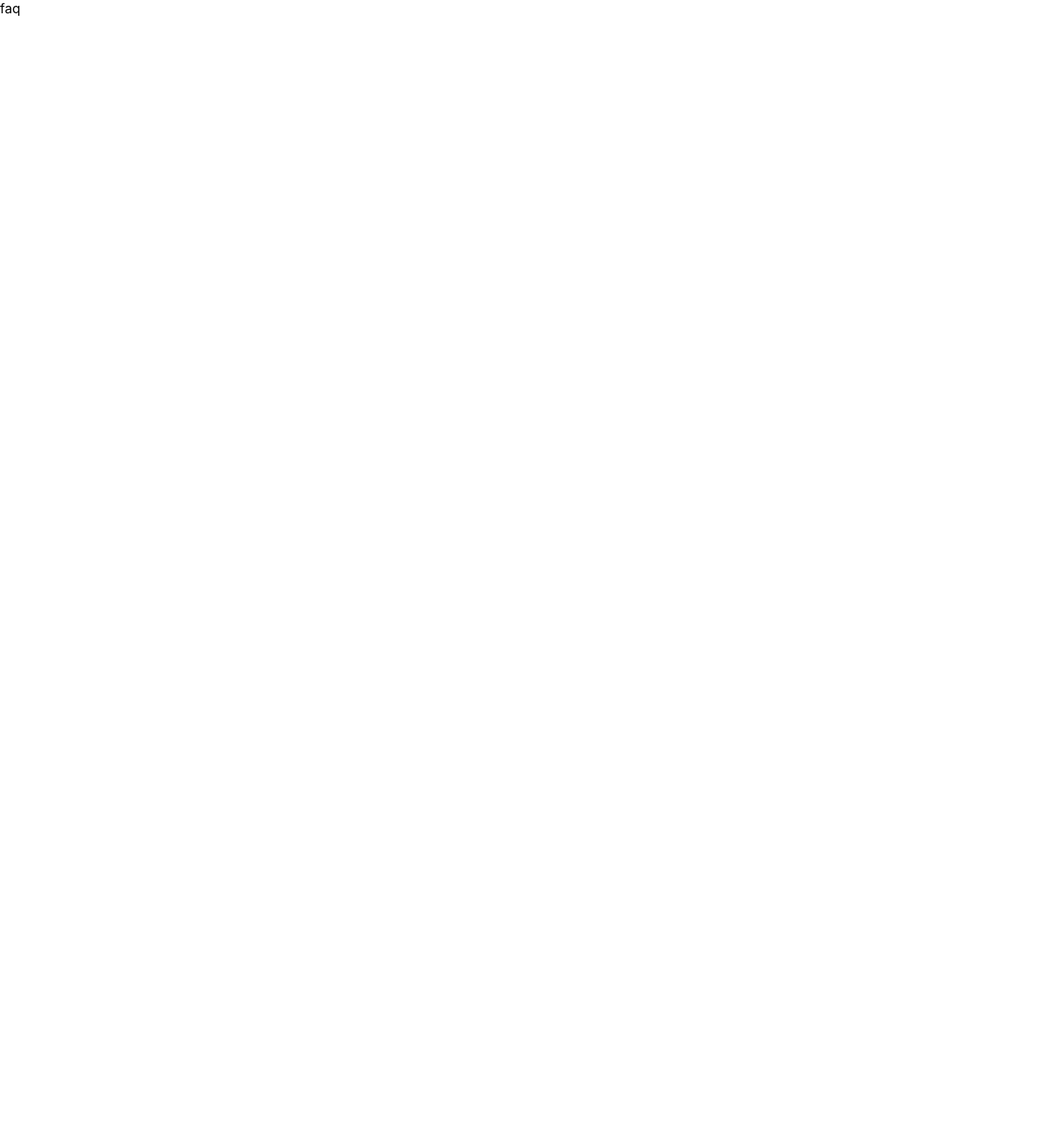
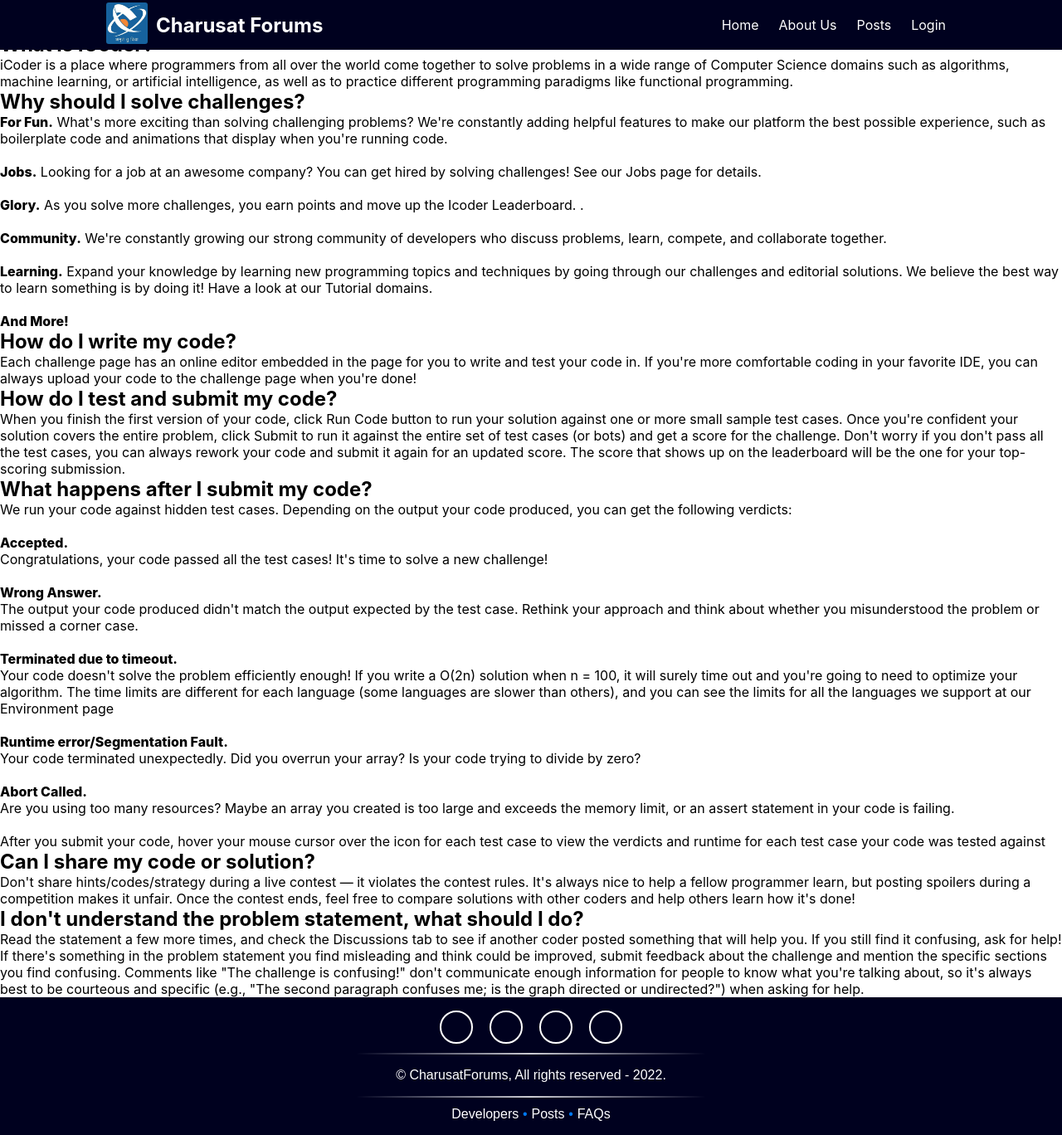
Before and after one commit to BlazerHeat/CharusatForum, a Next.js app: page /faq in a window 1280 px wide. Shown: the whole page at 83% size. Before the commit the page ends 800 px from the top, so only its background shows below. Built offline with nearby package versions, Linux system fonts and the light colour scheme; no server answers.

Commit message:
added faw and change footer

```diff
--- a/components/Footer.tsx
+++ b/components/Footer.tsx
@@ -40,8 +40,8 @@ function Footer() {
                         <a className={styles["quick-link"]}>Developers</a>
                     </Link>
                     <span className={styles["bullet"]}>&bull;</span>
-                    <Link href="/carriers">
-                        <a className={styles["quick-link"]}>Carriers</a>
+                    <Link href="/posts">
+                        <a className={styles["quick-link"]}>Posts</a>
                     </Link>
                     <span className={styles["bullet"]}>&bull;</span>
                     <Link href="/faq">
--- a/pages/faq.tsx
+++ b/pages/faq.tsx
@@ -1,8 +1,177 @@
+import Footer from "../components/Footer";
+import Navbar from "../components/Navbar";
 
 const Faq = () => {
-  return (
-    <div>faq</div>
-  )
-}
+    return (
+        <>
+            <Navbar />
+            <main>
+                <div className="heading">
+                    <h1>Frequently Asked Questions</h1>
+                </div>
 
-export default Faq
+                <div className="cards">
+                    <div className="card">
+                        <h2>What is iCoder?</h2>
+                        <p>
+                            iCoder is a place where programmers from all over
+                            the world come together to solve problems in a wide
+                            range of Computer Science domains such as
+                            algorithms, machine learning, or artificial
+                            intelligence, as well as to practice different
+                            programming paradigms like functional programming.
+                        </p>
+                    </div>
+                    <div className="card">
+                        <h2>Why should I solve challenges?</h2>
+                        <p>
+                            <em>For Fun.</em> What's more exciting than solving
+                            challenging problems? We're constantly adding
+                            helpful features to make our platform the best
+                            possible experience, such as boilerplate code and
+                            animations that display when you're running code.
+                            <br />
+                            <br />
+                            <em>Jobs.</em> Looking for a job at an awesome
+                            company? You can get hired by solving challenges!
+                            See our Jobs page for details.
+                            <br />
+                            <br />
+                            <em>Glory.</em> As you solve more challenges, you
+                            earn points and move up the Icoder Leaderboard. .
+                            <br />
+                            <br />
+                            <em>Community.</em> We're constantly growing our
+                            strong community of developers who discuss problems,
+                            learn, compete, and collaborate together.
+                            <br />
+                            <br />
+                            <em>Learning.</em> Expand your knowledge by learning
+                            new programming topics and techniques by going
+                            through our challenges and editorial solutions. We
+                            believe the best way to learn something is by doing
+                            it! Have a look at our Tutorial domains.
+                            <br />
+                            <br />
+                            <em>And More!</em>
+                        </p>
+                    </div>
+                    <div className="card">
+                        <h2>How do I write my code?</h2>
+                        <p>
+                            Each challenge page has an online editor embedded in
+                            the page for you to write and test your code in. If
+                            you're more comfortable coding in your favorite IDE,
+                            you can always upload your code to the challenge
+                            page when you're done!
+                        </p>
+                    </div>
+                    <div className="card">
+                        <h2>How do I test and submit my code?</h2>
+                        <p>
+                            When you finish the first version of your code,
+                            click Run Code button to run your solution against
+                            one or more small sample test cases. Once you're
+                            confident your solution covers the entire problem,
+                            click Submit to run it against the entire set of
+                            test cases (or bots) and get a score for the
+                            challenge. Don't worry if you don't pass all the
+                            test cases, you can always rework your code and
+                            submit it again for an updated score. The score that
+                            shows up on the leaderboard will be the one for your
+                            top-scoring submission.
+                        </p>
+                    </div>
+                    <div className="card">
+                        <h2>What happens after I submit my code?</h2>
+                        <p>
+                            We run your code against hidden test cases.
+                            Depending on the output your code produced, you can
+                            get the following verdicts:
+                            <br />
+                            <br />
+                            <em>Accepted.</em>
+                            <br />
+                            Congratulations, your code passed all the test
+                            cases! It's time to solve a new challenge!
+                            <br />
+                            <br />
+                            <em>Wrong Answer.</em>
+                            <br />
+                            The output your code produced didn't match the
+                            output expected by the test case. Rethink your
+                            approach and think about whether you misunderstood
+                            the problem or missed a corner case.
+                            <br />
+                            <br />
+                            <em>Terminated due to timeout.</em>
+                            <br />
+                            Your code doesn't solve the problem efficiently
+                            enough! If you write a O(2n) solution when n = 100,
+                            it will surely time out and you're going to need to
+                            optimize your algorithm. The time limits are
+                            different for each language (some languages are
+                            slower than others), and you can see the limits for
+                            all the languages we support at our Environment page
+                            <br />
+                            <br />
+                            <em>Runtime error/Segmentation Fault.</em>
+                            <br />
+                            Your code terminated unexpectedly. Did you overrun
+                            your array? Is your code trying to divide by zero?
+                            <br />
+                            <br />
+                            <em>Abort Called.</em>
+                            <br />
+                            Are you using too many resources? Maybe an array you
+                            created is too large and exceeds the memory limit,
+                            or an assert statement in your code is failing.
+                            <br />
+                            <br />
+                            After you submit your code, hover your mouse cursor
+                            over the icon for each test case to view the
+                            verdicts and runtime for each test case your code
+                            was tested against
+                        </p>
+                    </div>
+                    <div className="card">
+                        <h2>Can I share my code or solution?</h2>
+                        <p>
+                            Don't share hints/codes/strategy during a live
+                            contest — it violates the contest rules. It's always
+                            nice to help a fellow programmer learn, but posting
+                            spoilers during a competition makes it unfair. Once
+                            the contest ends, feel free to compare solutions
+                            with other coders and help others learn how it's
+                            done!
+                        </p>
+                    </div>
+                    <div className="card">
+                        <h2>
+                            I don't understand the problem statement, what
+                            should I do?
+                        </h2>
+                        <p>
+                            Read the statement a few more times, and check the
+                            Discussions tab to see if another coder posted
+                            something that will help you. If you still find it
+                            confusing, ask for help! If there's something in the
+                            problem statement you find misleading and think
+                            could be improved, submit feedback about the
+                            challenge and mention the specific sections you find
+                            confusing. Comments like "The challenge is
+                            confusing!" don't communicate enough information for
+                            people to know what you're talking about, so it's
+                            always best to be courteous and specific (e.g., "The
+                            second paragraph confuses me; is the graph directed
+                            or undirected?") when asking for help.
+                        </p>
+                    </div>
+                </div>
+            </main>
+            <Footer />
+        </>
+    );
+};
+
+export default Faq;
```
